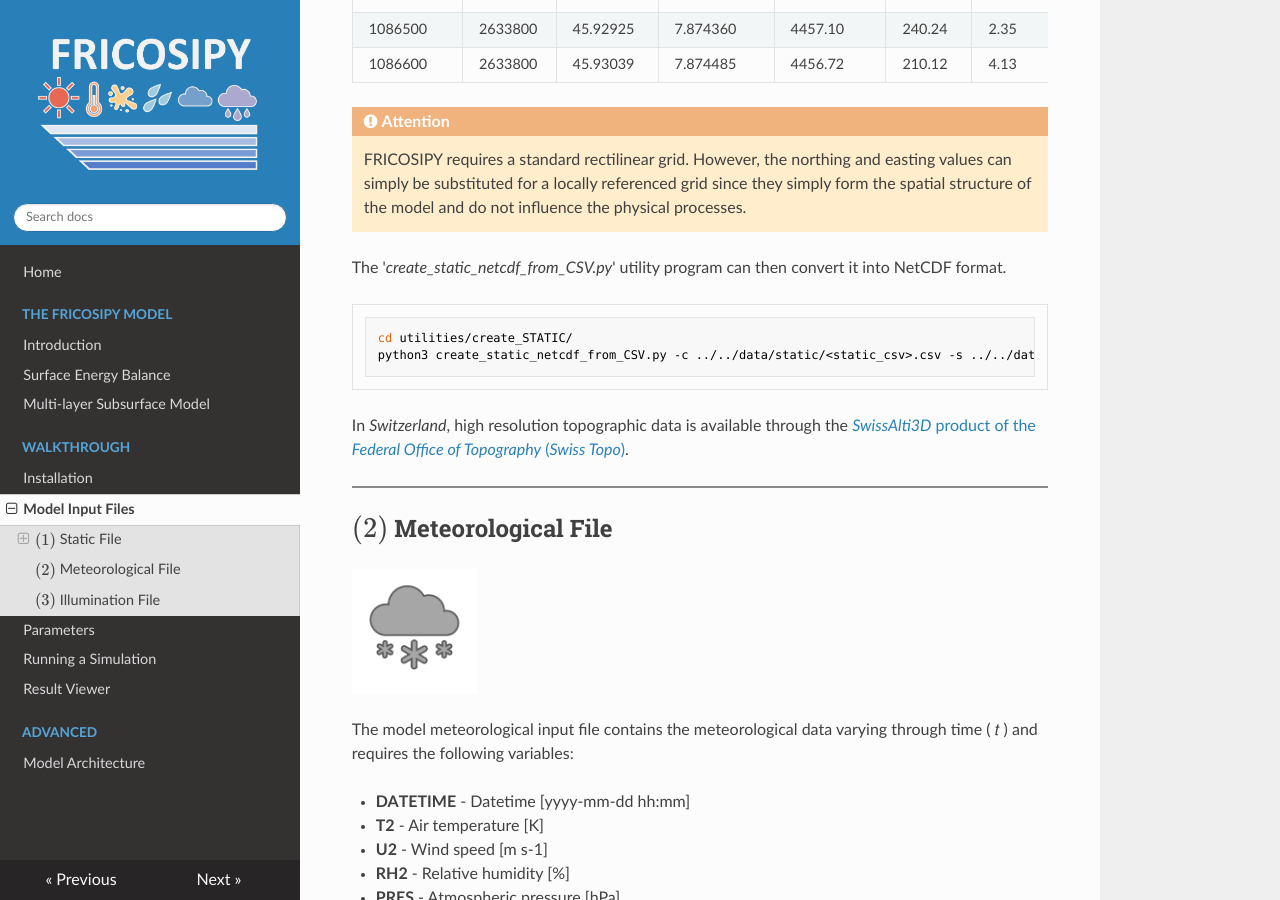
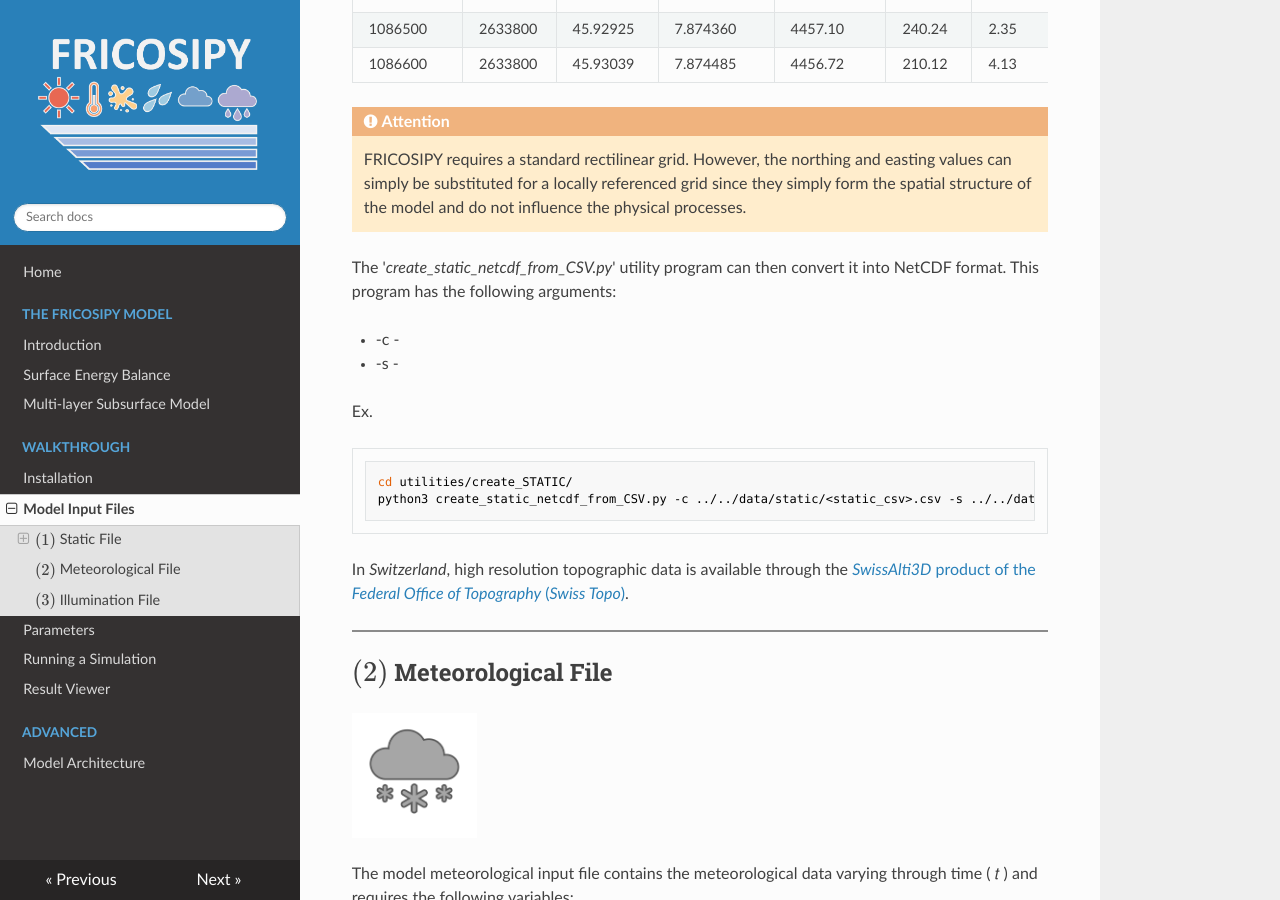
Before and after one commit to MarcusGastaldello/FRICOSIPY, an MkDocs documentation site: the page built from docs/model_input_files.md, in a window 1280 px wide and 900 px high, scrolled down 1294 px. Built offline with MkDocs 1.6.1, drawn with Linux system fonts in a browser that asks for light colours; nearby versions of some CDN libraries.

Commit message:
Update model_input_files.md

````diff
--- a/docs/model_input_files.md
+++ b/docs/model_input_files.md
@@ -54,7 +54,13 @@ An exemplar static CSV would have the following format:
 !!! attention
     FRICOSIPY requires a standard rectilinear grid. However, the northing and easting values can simply be substituted for a locally referenced grid since they simply form the spatial structure of the model and do not influence the physical processes.
 
-The '*create_static_netcdf_from_CSV.py*' utility program can then convert it into NetCDF format.
+The '*create_static_netcdf_from_CSV.py*' utility program can then convert it into NetCDF format. This program has the following arguments:
+
+* -c -
+* -s -
+
+
+Ex.
 
 ```python
 cd utilities/create_STATIC/
````
